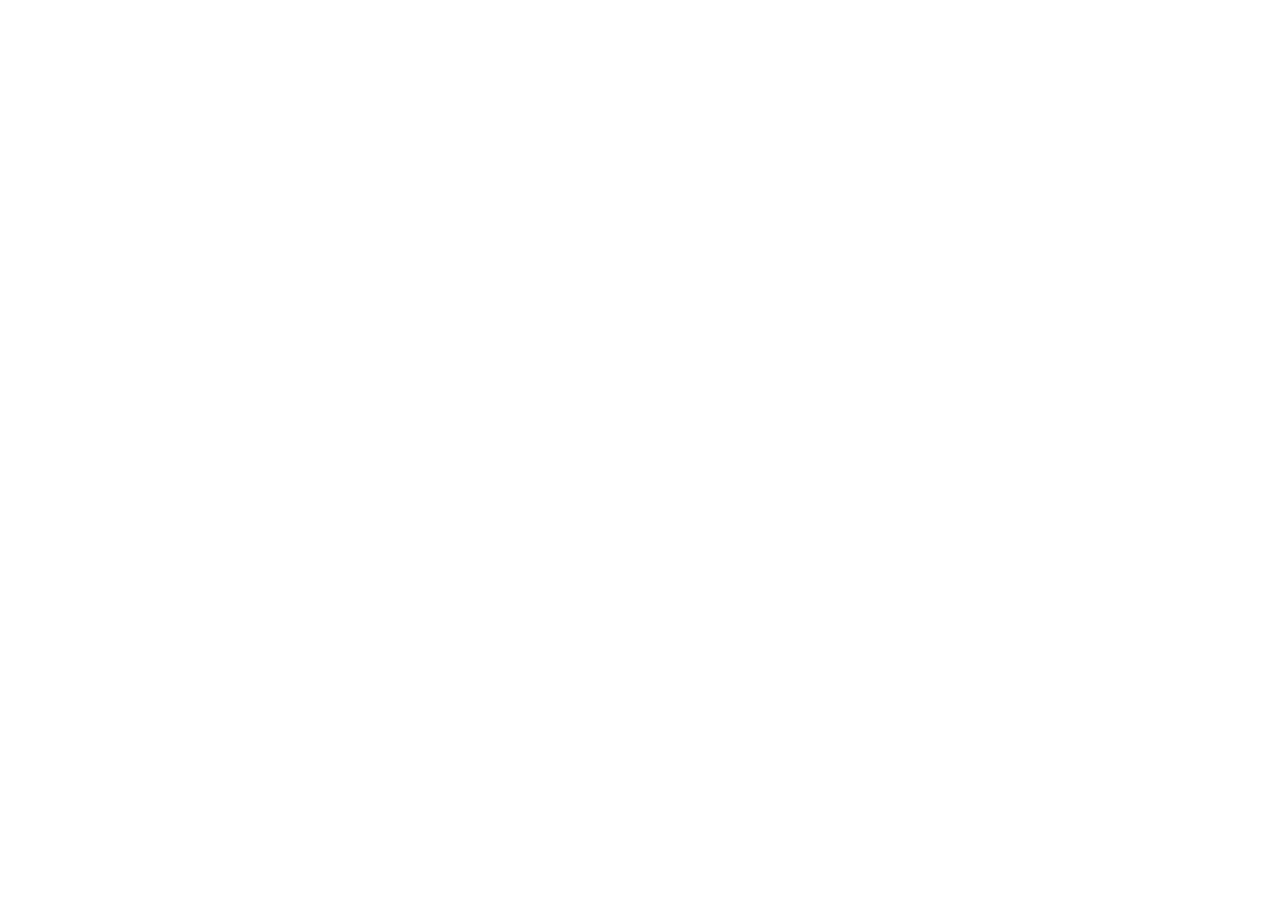
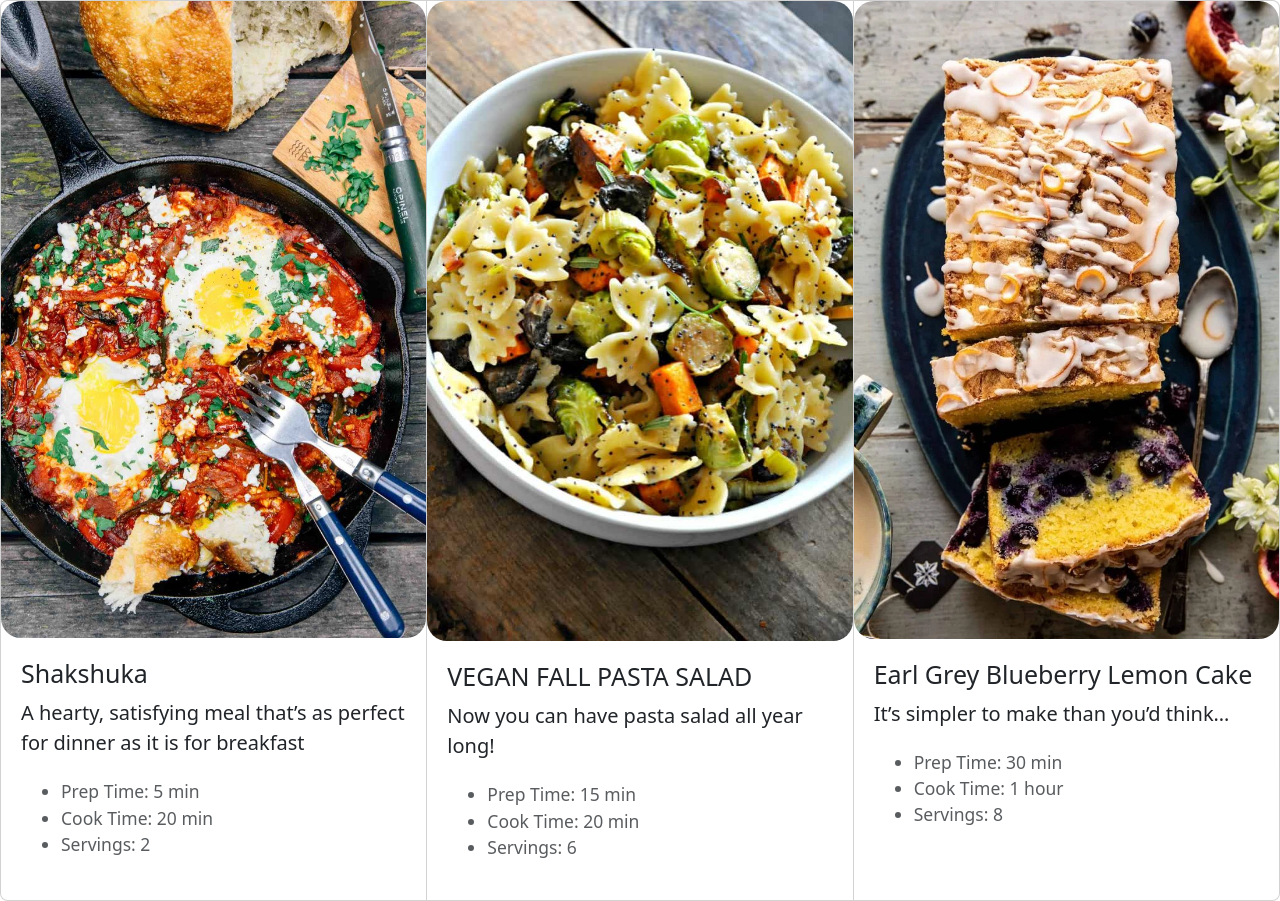
Before and after one commit to ReynkeDeVos/CooKoo, a plain HTML site: page index.html in a window 1280 px wide. Before the commit the page ends 800 px from the top, so only its background shows below. Drawn offline with nearby package versions, Linux system fonts and the light colour scheme; files that its build step writes are made by us from their sources; files whose address does not match are found by name; a web font is replaced by a local one.

Commit message:
added first 3 recepies in main

```diff
--- a/index.html
+++ b/index.html
@@ -28,7 +28,76 @@
     <section id="herobar"></section>
 
     <!-- Main Landing Page / Recipes -->
-    <section id="recipes"></section>
+    <section id="recipes">
+      <div class="card-group">
+        <div class="card">
+          <img
+            class="card-img-top"
+            src="./CooKoo/resources/IMG/shakshuka.jpeg"
+            alt="Card image cap"
+            style="border-radius: 1rem"
+          />
+          <div class="card-body">
+            <h5 class="card-title">Shakshuka</h5>
+            <p class="card-text">
+              A hearty, satisfying meal that’s as perfect for dinner as it is
+              for breakfast
+            </p>
+            <p class="card-text">
+              <small class="text-muted">
+                <ul>
+                  <li>Prep Time: 5 min</li>
+                  <li>Cook Time: 20 min</li>
+                  <li>Servings: 2</li>
+                </ul></small
+              >
+            </p>
+          </div>
+        </div>
+        <div class="card">
+          <img
+            class="card-img-top"
+            src="./CooKoo/resources/IMG/veganpastasalad.jpeg"
+            alt="pasta-salad"
+            style="border-radius: 1rem"
+          />
+          <div class="card-body">
+            <h5 class="card-title">VEGAN FALL PASTA SALAD</h5>
+            <p class="card-text">Now you can have pasta salad all year long!</p>
+            <p class="card-text">
+              <small class="text-muted">
+                <ul>
+                  <li>Prep Time: 15 min</li>
+                  <li>Cook Time: 20 min</li>
+                  <li>Servings: 6</li>
+                </ul>
+              </small>
+            </p>
+          </div>
+        </div>
+        <div class="card">
+          <img
+            class="card-img-top"
+            src="./CooKoo/resources/IMG/earlgreyblueberrylemoncake.webp"
+            alt="Card image cap"
+            style="border-radius: 1rem"
+          />
+          <div class="card-body">
+            <h5 class="card-title">Earl Grey Blueberry Lemon Cake</h5>
+            <p class="card-text">It’s simpler to make than you’d think…</p>
+            <p class="card-text">
+              <small class="text-muted">
+                <ul>
+                  <li>Prep Time: 30 min</li>
+                  <li>Cook Time: 1 hour</li>
+                  <li>Servings: 8</li>
+                </ul>
+              </small>
+            </p>
+          </div>
+        </div>
+      </div>
+    </section>
 
     <!-- Footer -->
     <footer></footer>
--- a/resources/CSS/global.css
+++ b/resources/CSS/global.css
@@ -31,7 +31,9 @@ html {
 }
 
 body {
-  font-family: "Roboto", system-ui, -apple-system, BlinkMacSystemFont, "Segoe UI", Oxygen, Ubuntu, Cantarell, "Open Sans", "Helvetica Neue", sans-serif;
+  font-family: "Roboto", system-ui, -apple-system, BlinkMacSystemFont,
+    "Segoe UI", Oxygen, Ubuntu, Cantarell, "Open Sans", "Helvetica Neue",
+    sans-serif;
 
   /* https://matthewjamestaylor.com/bottom-footer */
   display: flex;
```
Also changed, not shown: resources/IMG/earlgreyblueberrylemoncake.webp (added), resources/IMG/shakshuka.jpeg (added), resources/IMG/veganpastasalad.jpeg (added).
